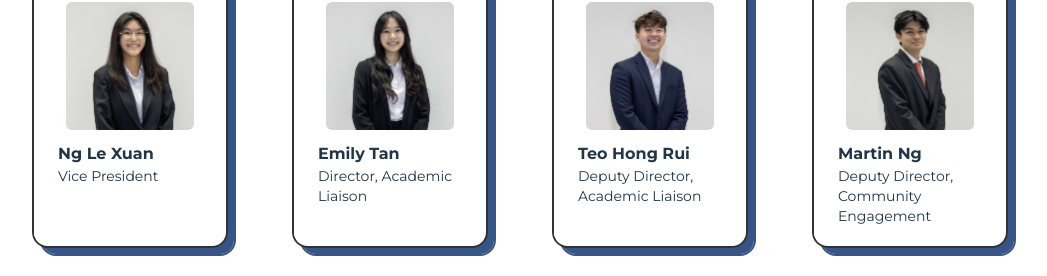
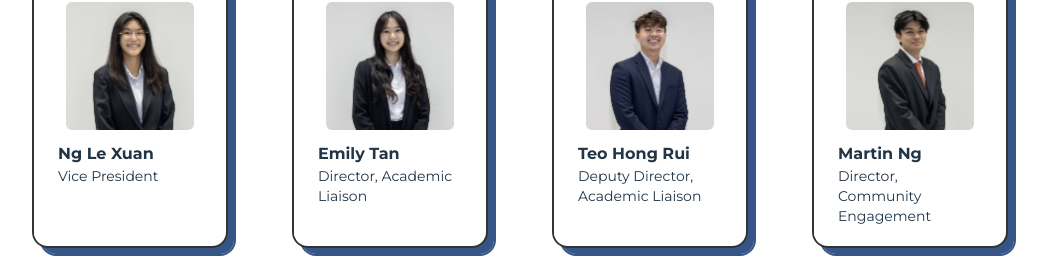
Before and after one commit to NUSComputingDev/comclub-website-2024, a React (Vite) app: page /about in a window 1280 px wide. Shown: the part 4370-4646 px from the top of the page, without its empty margins (120-1167 px from the left). Built offline with nearby package versions, Linux system fonts and the light colour scheme.

Commit message:
Final Changes for now

```diff
--- a/src/pages/about/roles.json
+++ b/src/pages/about/roles.json
@@ -96,7 +96,7 @@
     },
     {
       "name": "Martin Ng",
-      "role": "Deputy Director, Community Engagement"
+      "role": "Director, Community Engagement"
     },
     {
       "name": "Kong Shi Ting",
--- a/src/pages/events/SearchResult.tsx
+++ b/src/pages/events/SearchResult.tsx
@@ -14,7 +14,7 @@ function SearchResult(props: SearchResultProps) {
       <Link to={props.link}>
         <h4>{props.title}</h4>
       </Link>
-      <h5>{`https://nuscomputing.com${props.link}`}</h5>
+      {/* <h5>{`https://nuscomputing.com${props.link}`}</h5> */}
       <p>{props.snippet}</p>
     </div>
   );
--- a/src/pages/events/articles.json
+++ b/src/pages/events/articles.json
@@ -13,7 +13,7 @@
   },
   "freshman_finale_camp": {
     "title": "Freshman Finale Camp",
-    "body": "\nDates: 5th August - 7th August 2024\n\nTheme: Elementals: Rediscover your inner element\n\nAbstract: FFC is a 3-day physical summer camp, perfectly tailored for international students gearing up for matriculation closer to August. The camp offers an array of theme-based activities such as flag-building and exhilarating house face-offs. Engage in friendly competition alongside your housemates, strategizing to earn glory for your elemental faction in a series of thrilling challenges. End the camp on a high note with its campfire and barbecue finale under the stars.\n\nSignup links will be released soon! Stay tuned!\n",
+    "body": "\nDates: 5th August - 7th August 2024\n\nTheme: Elementals: Rediscover your inner element\n\nFFC is a 3-day physical summer camp, perfectly tailored for international students gearing up for matriculation closer to August. The camp offers an array of theme-based activities such as flag-building and exhilarating house face-offs. Engage in friendly competition alongside your housemates, strategizing to earn glory for your elemental faction in a series of thrilling challenges. End the camp on a high note with its campfire and barbecue finale under the stars.\n\nSignup links will be released soon! Stay tuned!\n",
     "link": "freshman_finale_camp",
     "imgSrc": "/announcements/ffc.jpg"
   },
```
